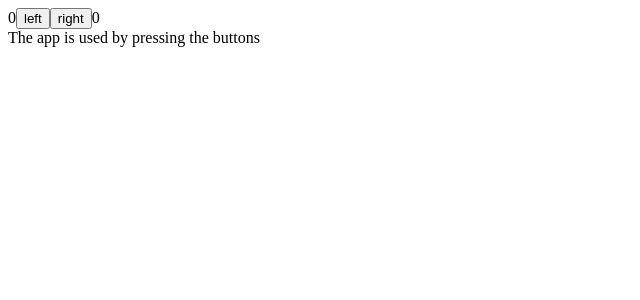
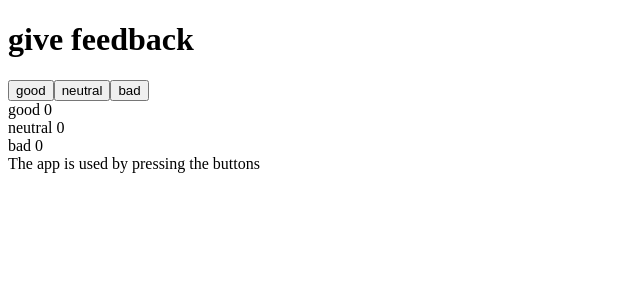
Before and after one commit to RobGhys/fso-complex-state, a React (Create React App) app: page / in a window 1280 px wide. Shown: the top 300 px of the page, without its empty margins (0-640 px from the left). Built offline with nearby package versions, Linux system fonts and the light colour scheme.

Commit message:
conditional rendering

```diff
--- a/src/App.js
+++ b/src/App.js
@@ -1,6 +1,8 @@
 import React, {useState} from 'react';
 
 import './App.css';
+
+const Title = () => <h1>give feedback</h1>;
 
 // Conditional rendering depending on the state of the app
 const History = (props) => {
@@ -23,27 +25,45 @@
 )
 
 const App = () => {
-  const [left, setLeft] = useState(0);
-  const [right, setRight] = useState(0);
+  const [bad, setBad] = useState(0);
+  const [good, setGood] = useState(0);
+  const [neutral, setNeutral] = useState(0);
   const [allClicks, setAll] = useState([]);
 
-  const handleLeftClick = () => {
+    const handleBadClick = () => {
       // Concat returns a new copy of the array with the item added to it
-    setAll(allClicks.concat('L'));
-    setLeft(left + 1);
-  };
+    setAll(allClicks.concat('B'));
+    setBad(bad + 1);
+    };
 
-    const handleRightClick = () => {
-        setAll(allClicks.concat('R'));
-        setRight(right + 1);
+    const handleGoodClick = () => {
+        setAll(allClicks.concat('G'));
+        setGood(good + 1);
+    };
+
+    const handleNeutralClick = () => {
+        // Concat returns a new copy of the array with the item added to it
+        setAll(allClicks.concat('N'));
+        setNeutral(neutral + 1);
     };
 
   return (
       <div>
-        {left}
-            <Button handleClick={handleLeftClick} text='left' />
-            <Button handleClick={handleRightClick} text='right' />
-        {right}
+          <Title />
+          <div className="row">
+              <Button handleClick={handleGoodClick} text='good' />
+              <Button handleClick={handleNeutralClick} text='neutral' />
+              <Button handleClick={handleBadClick} text='bad' />
+          </div>
+          <div>
+              good {good}
+          </div>
+          <div>
+              neutral {neutral}
+          </div>
+          <div>
+              bad {bad}
+          </div>
           <History allClicks={allClicks} />
       </div>
   )
```
